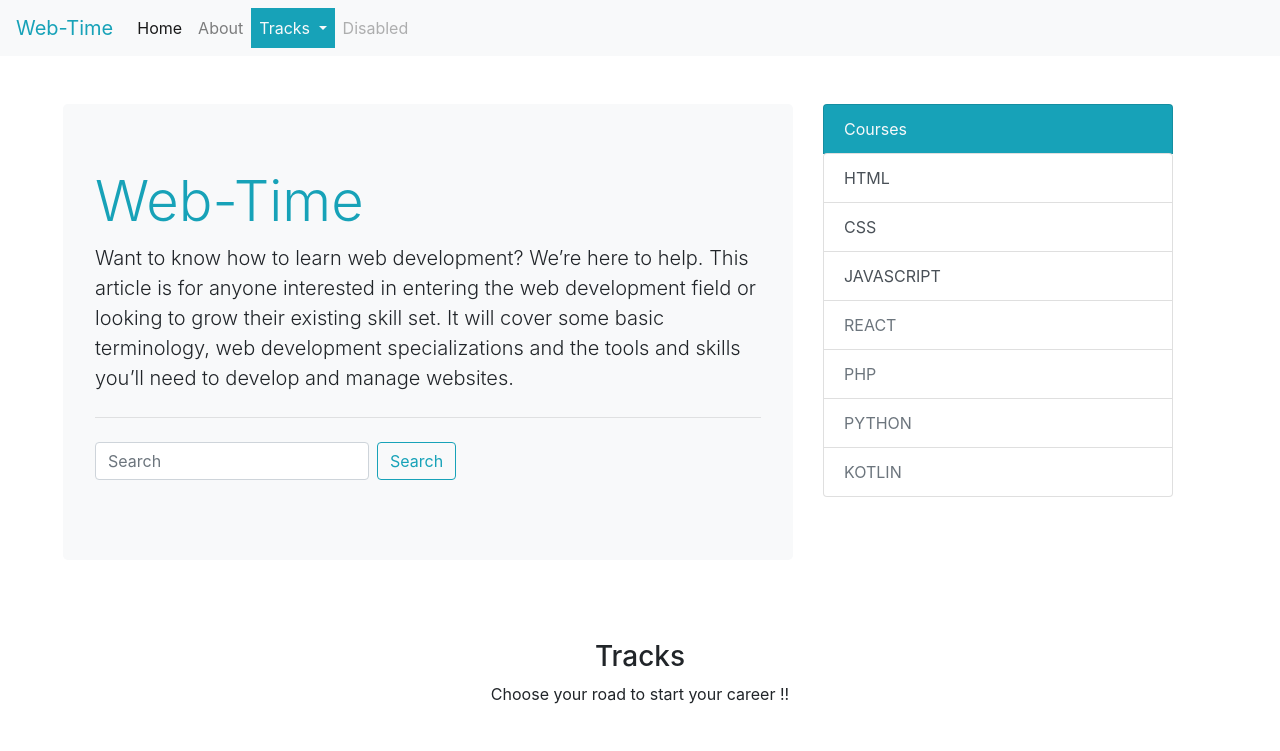
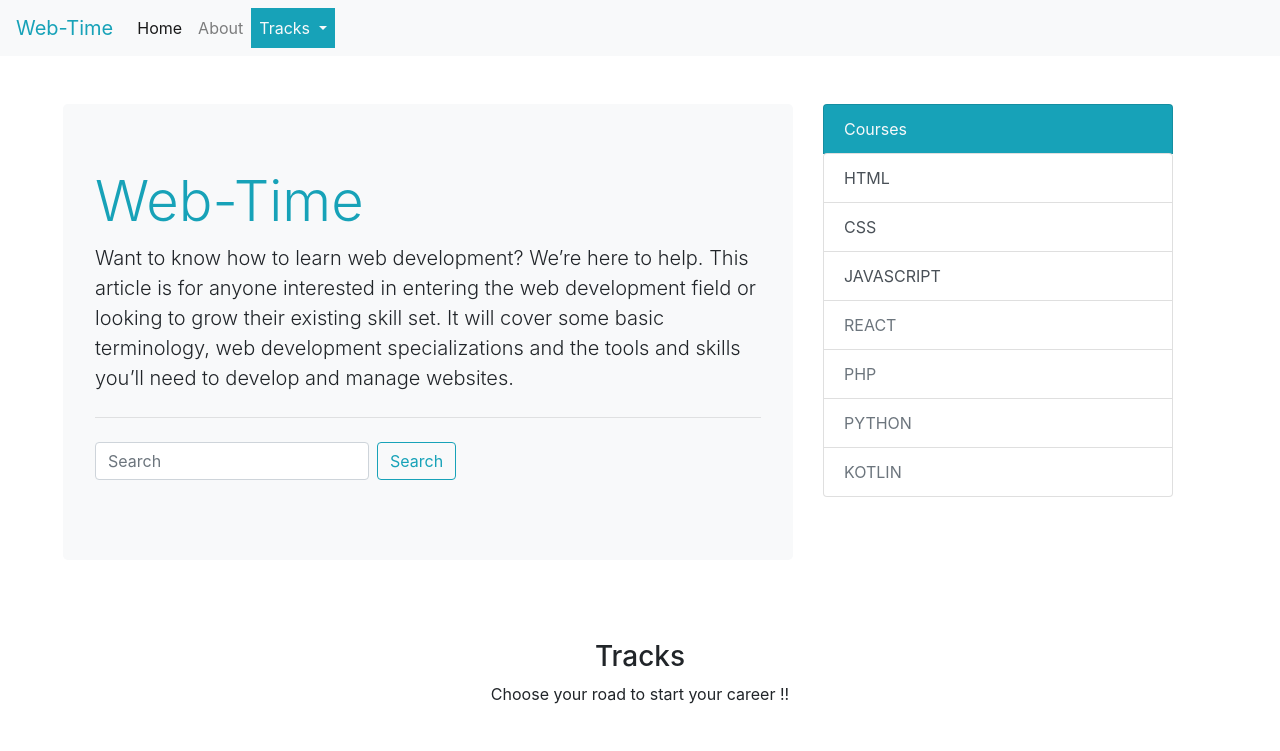
Before and after one commit to NasserWardany/web-time, a plain HTML site: page index.html in a window 1280 px wide. Shown: the top 751 px of the page. Drawn offline with Linux system fonts and the light colour scheme.

Commit message:
Update index.html

```diff
--- a/index.html
+++ b/index.html
@@ -32,9 +32,6 @@
             <div class="dropdown-divider"></div>
             <a class="dropdown-item" href="#">Full-stack</a>
           </div>
-        </li>
-        <li class="nav-item">
-          <a class="nav-link disabled" href="#">Disabled</a>
         </li>
       </ul>
 
```
